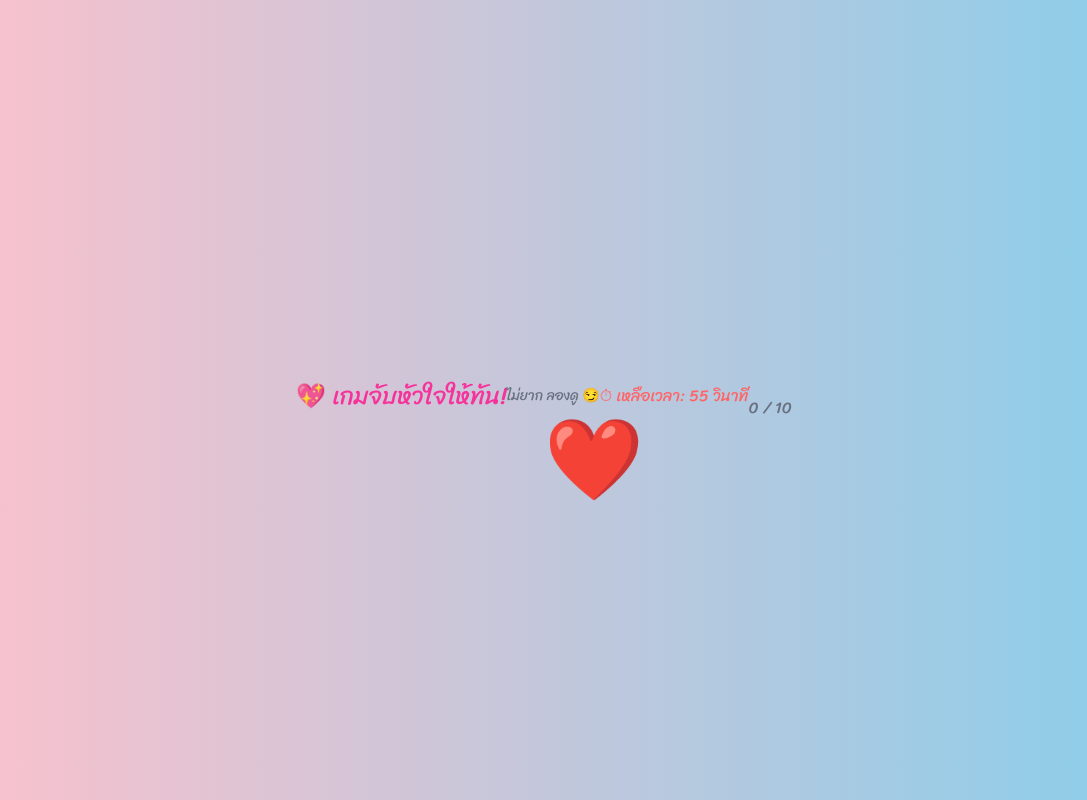
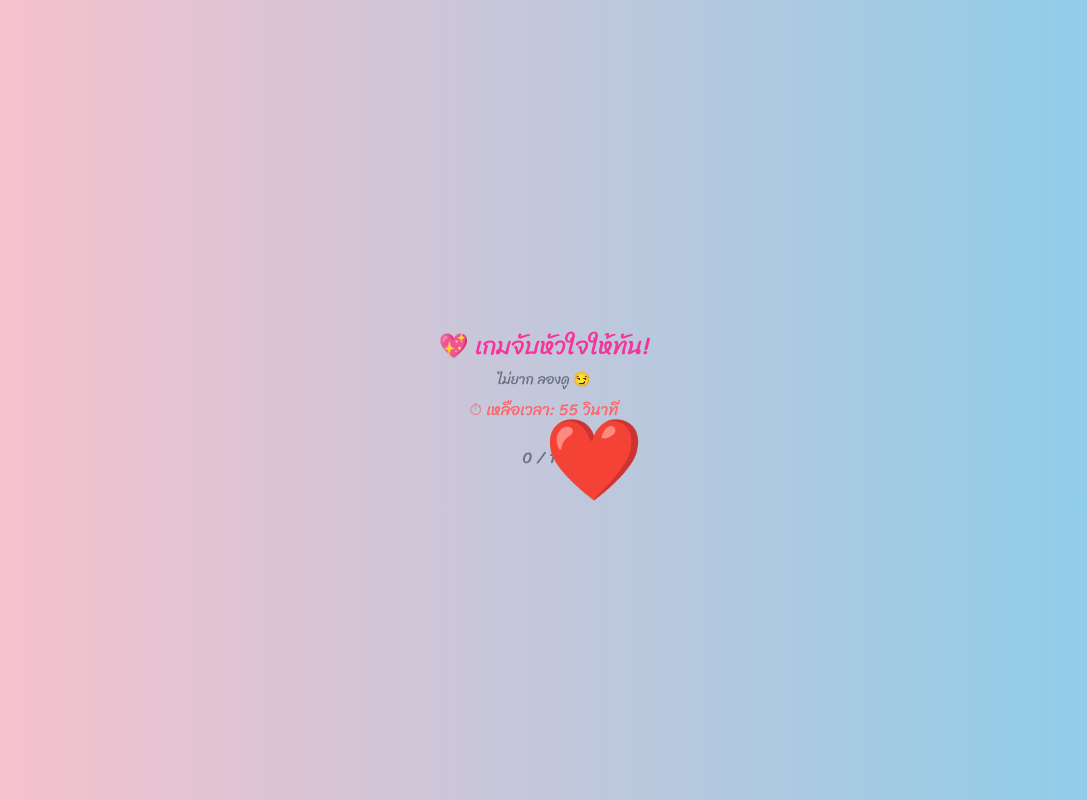
Before and after one commit to thanathorn03z/Thrn_x14, a React (Vite) app: page / in a window 1280 px wide. Shown: the whole page, without its empty margins (96-1183 px from the left). Built offline with nearby package versions, Linux system fonts and the light colour scheme.

Commit message:
fix layout heartgame vertical

```diff
--- a/src/components/HeartGame.jsx
+++ b/src/components/HeartGame.jsx
@@ -87,7 +87,7 @@
 }
 
 return (
-<div className="fixed inset-0 flex items-center justify-center">
+<div className="fixed inset-0 flex flex-col items-center justify-center text-center px-4">
 
 <h2 className="text-2xl text-pink-500 mb-2">
 💖 เกมจับหัวใจให้ทัน!
```
